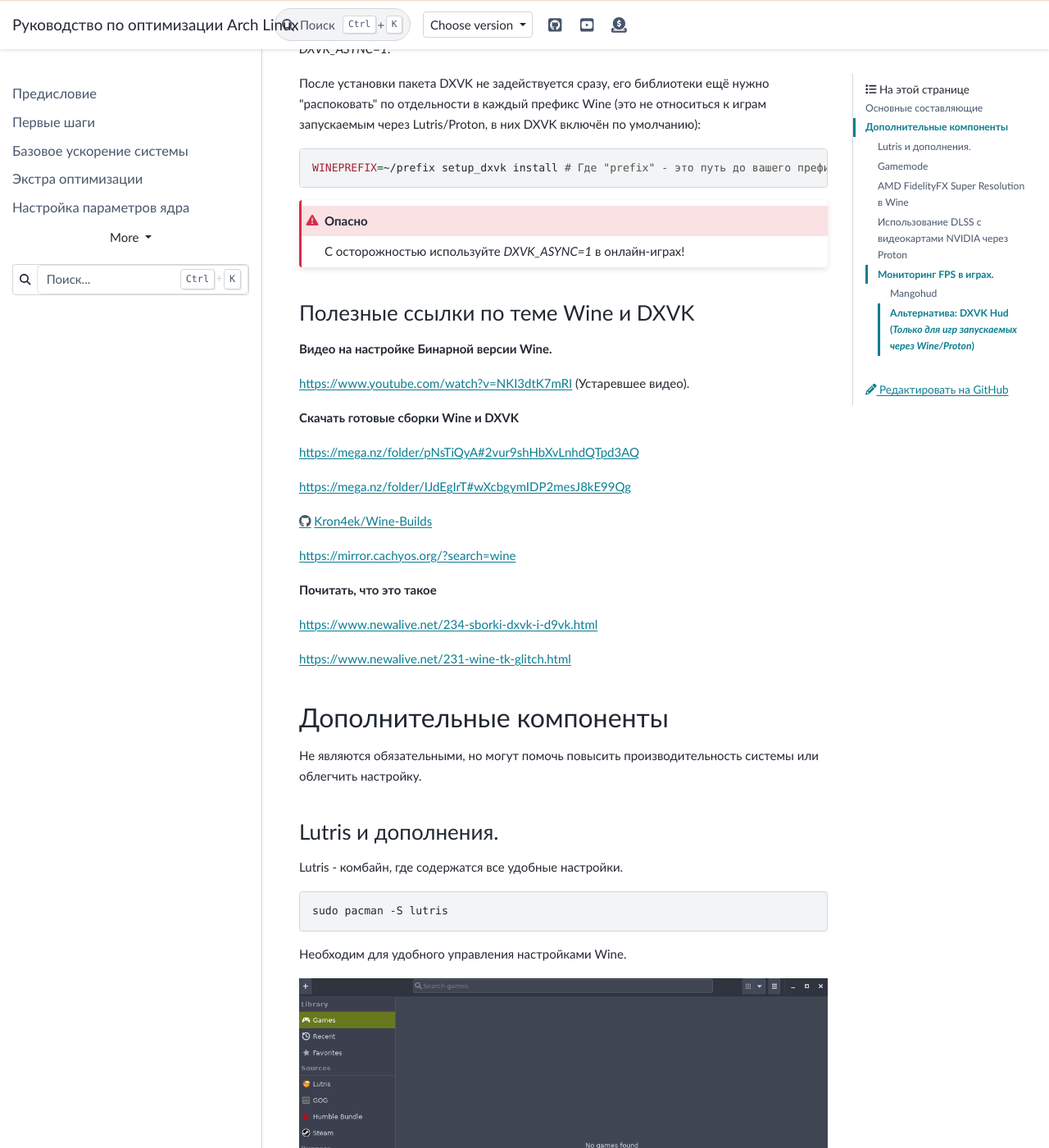
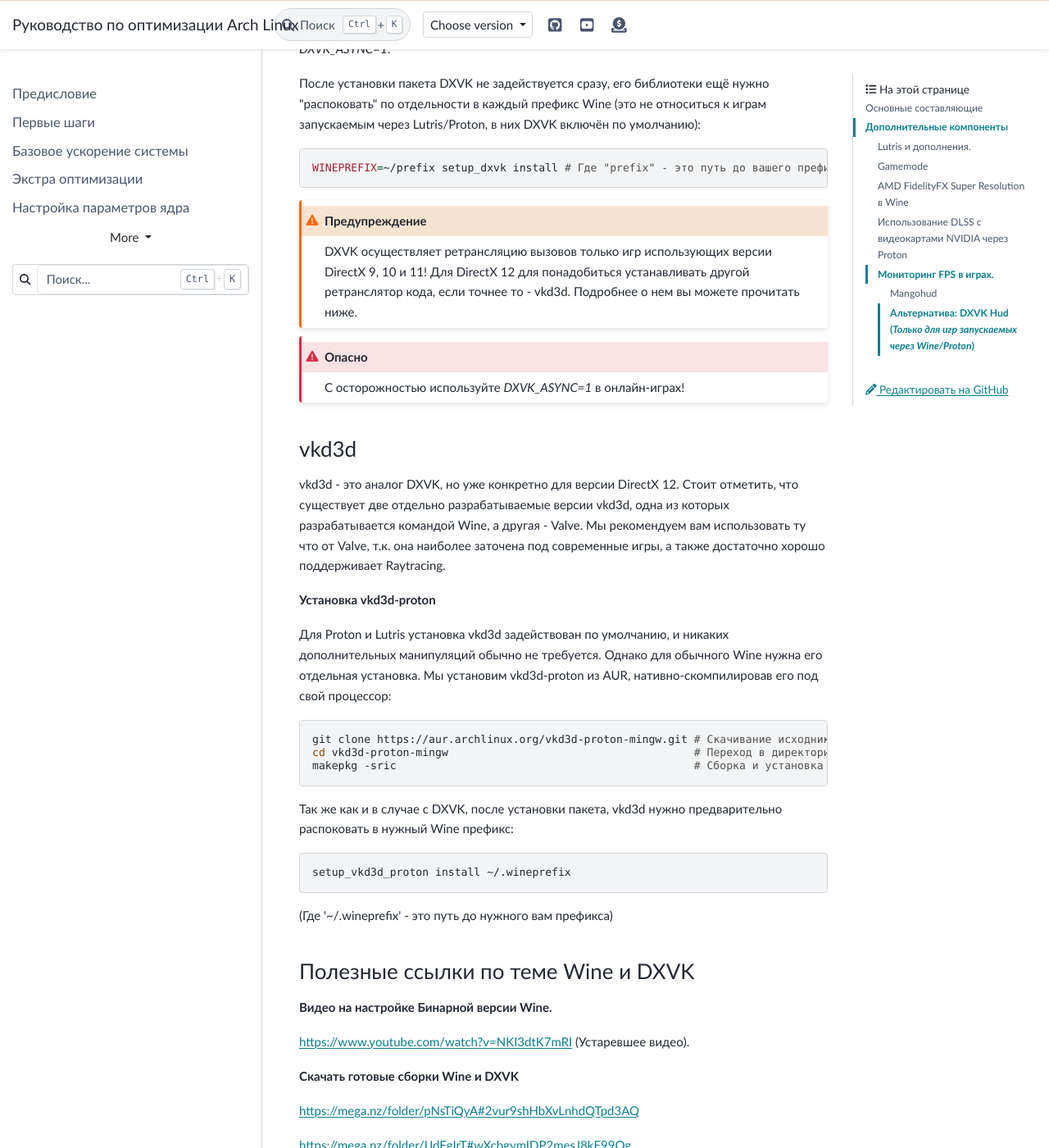
Before and after one commit to ventureoo/ARU, a Sphinx documentation site: the page built from docs/source/linux-gaming.rst, in a window 1280 px wide and 1400 px high, scrolled down 8237 px. Shown: the whole window at 82% size. Built offline with Sphinx 7.4.7 and the PyData theme 0.15.4, drawn with Linux system fonts in a browser that asks for light colours.

Commit message:
Add vkd3d section

```diff
--- a/docs/source/linux-gaming.rst
+++ b/docs/source/linux-gaming.rst
@@ -338,7 +338,38 @@
 
    WINEPREFIX=~/prefix setup_dxvk install # Где "prefix" - это путь до вашего префикса Wine
 
+.. warning:: DXVK осуществляет ретрансляцию вызовов только игр использующих версии DirectX 9, 10 и 11!
+   Для DirectX 12 для понадобиться устанавливать другой ретранслятор кода, если точнее то - vkd3d. Подробнее о нем вы можете прочитать ниже.
+
 .. danger:: С осторожностью используйте *DXVK_ASYNC=1* в онлайн-играх!
+
+.. index:: installation, wine, vkd3d, gaming, native-compilation
+.. _vkd3d:
+
+-------------
+vkd3d
+-------------
+
+vkd3d - это аналог DXVK, но уже конкретно для версии DirectX 12.
+Стоит отметить, что существует две отдельно разрабатываемые версии vkd3d,
+одна из которых разрабатывается командой Wine, а другая - Valve.
+Мы рекомендуем вам использовать ту что от Valve, т.к. она наиболее заточена под современные игры,
+а также достаточно хорошо поддерживает Raytracing.
+
+**Установка vkd3d-proton**
+
+Для Proton и Lutris установка vkd3d задействован по умолчанию, и никаких дополнительных манипуляций обычно не требуется.
+Однако для обычного Wine нужна его отдельная установка. Мы установим vkd3d-proton из AUR, нативно-скомпилировав его под свой процессор::
+
+  git clone https://aur.archlinux.org/vkd3d-proton-mingw.git # Скачивание исходников
+  cd vkd3d-proton-mingw                                      # Переход в директорию
+  makepkg -sric                                              # Сборка и установка
+
+Так же как и в случае с DXVK, после установки пакета, vkd3d нужно предварительно распоковать в нужный Wine префикс::
+
+  setup_vkd3d_proton install ~/.wineprefix
+
+(Где '~/.wineprefix' - это путь до нужного вам префикса)
 
 .. index:: wine, dxvk, gaming, about
 .. _wine-references:
```
